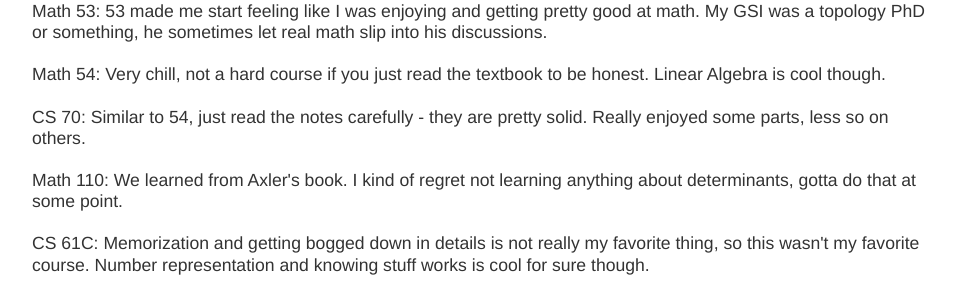
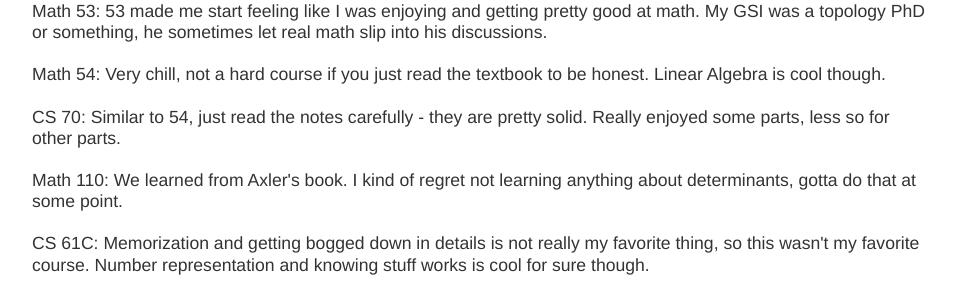
Before and after one commit to julianrfaust/julianrfaust.github.io, a Jekyll site: the page built from aboutme.html, in a window 1280 px wide. Shown: the part 548-846 px from the top of the page, without its empty margins (160-1118 px from the left). Built offline with Jekyll 4.4.1, drawn with Linux system fonts in a browser that asks for light colours.

Commit message:
Update aboutme.html

```diff
--- a/aboutme.html
+++ b/aboutme.html
@@ -13,7 +13,7 @@ title: Julian Faust
 		CS 61B: This was the course where I actually started to know what I was doing when writing code. I started to have a much cleaner mind when writing code by using abstraction. <br><br>
 		Math 53: 53 made me start feeling like I was enjoying and getting pretty good at math. My GSI was a topology PhD or something, he sometimes let real math slip into his discussions. <br><br>
 		Math 54: Very chill, not a hard course if you just read the textbook to be honest. Linear Algebra is cool though. <br><br>
-		CS 70: Similar to 54, just read the notes carefully - they are pretty solid. Really enjoyed some parts, less so on others. <br><br>
+		CS 70: Similar to 54, just read the notes carefully - they are pretty solid. Really enjoyed some parts, less so for other parts. <br><br>
 		Math 110: We learned from Axler's book. I kind of regret not learning anything about determinants, gotta do that at some point. <br><br>
 		CS 61C: Memorization and getting bogged down in details is not really my favorite thing, so this wasn't my favorite course. Number representation and knowing stuff works is cool for sure though. <br><br>
 		CS 170: Really cool class, just wish it felt a bit less random sometimes. Worth taking, not absolutely essential though. <br><br>
```
